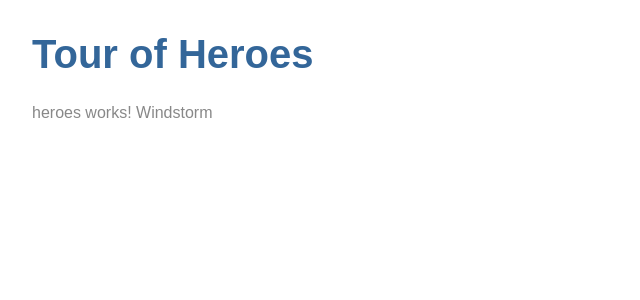
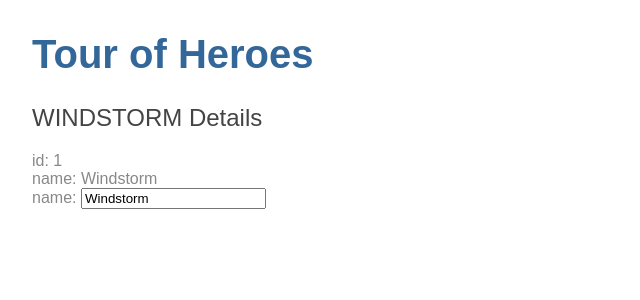
Before and after one commit to Gautamaggrawal/Tour-Of-Heroes, an Angular app: page / in a window 1280 px wide. Shown: the top 300 px of the page, without its empty margins (0-640 px from the left). Built offline with nearby package versions, Linux system fonts and the light colour scheme.

Commit message:
added 2 way databinding

```diff
--- a/src/app/app.module.ts
+++ b/src/app/app.module.ts
@@ -1,6 +1,6 @@
 import { BrowserModule } from '@angular/platform-browser';
 import { NgModule } from '@angular/core';
-
+import { FormsModule } from '@angular/forms'; // <-- NgModel lives here
 import { AppRoutingModule } from './app-routing.module';
 import { AppComponent } from './app.component';
 import { HeroesComponent } from './heroes/heroes.component';
@@ -12,6 +12,7 @@ import { HeroesComponent } from './heroes/heroes.component';
   ],
   imports: [
     BrowserModule,
+    FormsModule,
     AppRoutingModule
   ],
   providers: [],
--- /dev/null
+++ b/src/app/hero.ts
@@ -0,0 +1,4 @@
+export class Hero {
+  id: number;
+  name: string;
+}
--- a/src/app/heroes/heroes.component.html
+++ b/src/app/heroes/heroes.component.html
@@ -1,4 +1,10 @@
-<p>
-  heroes works!
-  {{hero}}
-</p>
+<h2>{{hero.name | uppercase}} Details</h2>
+<div><span>id: </span>{{hero.id}}</div>
+<div><span>name: </span>{{hero.name}}</div>
+<div>
+
+<div>
+<label>name:
+    <input [(ngModel)]="hero.name" placeholder="name"/>
+  </label>
+</div>
--- a/src/app/heroes/heroes.component.ts
+++ b/src/app/heroes/heroes.component.ts
@@ -1,4 +1,6 @@
 import { Component, OnInit } from '@angular/core';
+import { Hero } from '../hero';
+import { HEROES } from '../mock-heroes';
 
 @Component({
   selector: 'app-heroes',
@@ -6,12 +8,15 @@ import { Component, OnInit } from '@angular/core';
   styleUrls: ['./heroes.component.css']
 })
 export class HeroesComponent implements OnInit {
-hero = 'Windstorm';
+  hero: Hero = {
+    id: 1,
+    name: 'Windstorm'
+  };
+  heroes = HEROES;
 
   constructor() { }
 
   ngOnInit() {
-
   }
 
 }
--- /dev/null
+++ b/src/app/mock-heroes.ts
@@ -0,0 +1,14 @@
+import { Hero } from './hero';
+
+export const HEROES: Hero[] = [
+  { id: 11, name: 'Mr. Nice' },
+  { id: 12, name: 'Narco' },
+  { id: 13, name: 'Bombasto' },
+  { id: 14, name: 'Celeritas' },
+  { id: 15, name: 'Magneta' },
+  { id: 16, name: 'RubberMan' },
+  { id: 17, name: 'Dynama' },
+  { id: 18, name: 'Dr IQ' },
+  { id: 19, name: 'Magma' },
+  { id: 20, name: 'Tornado' }
+];
```
